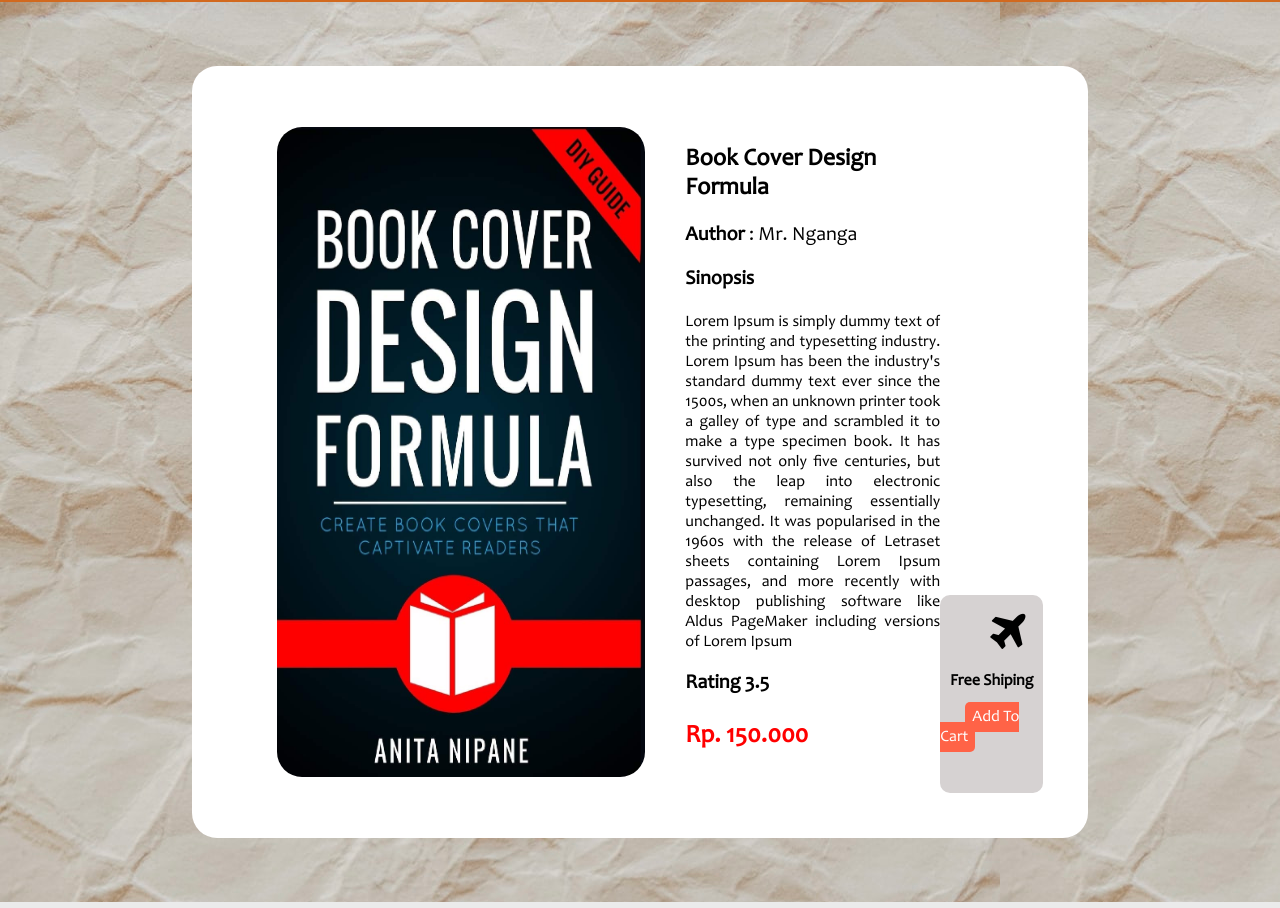
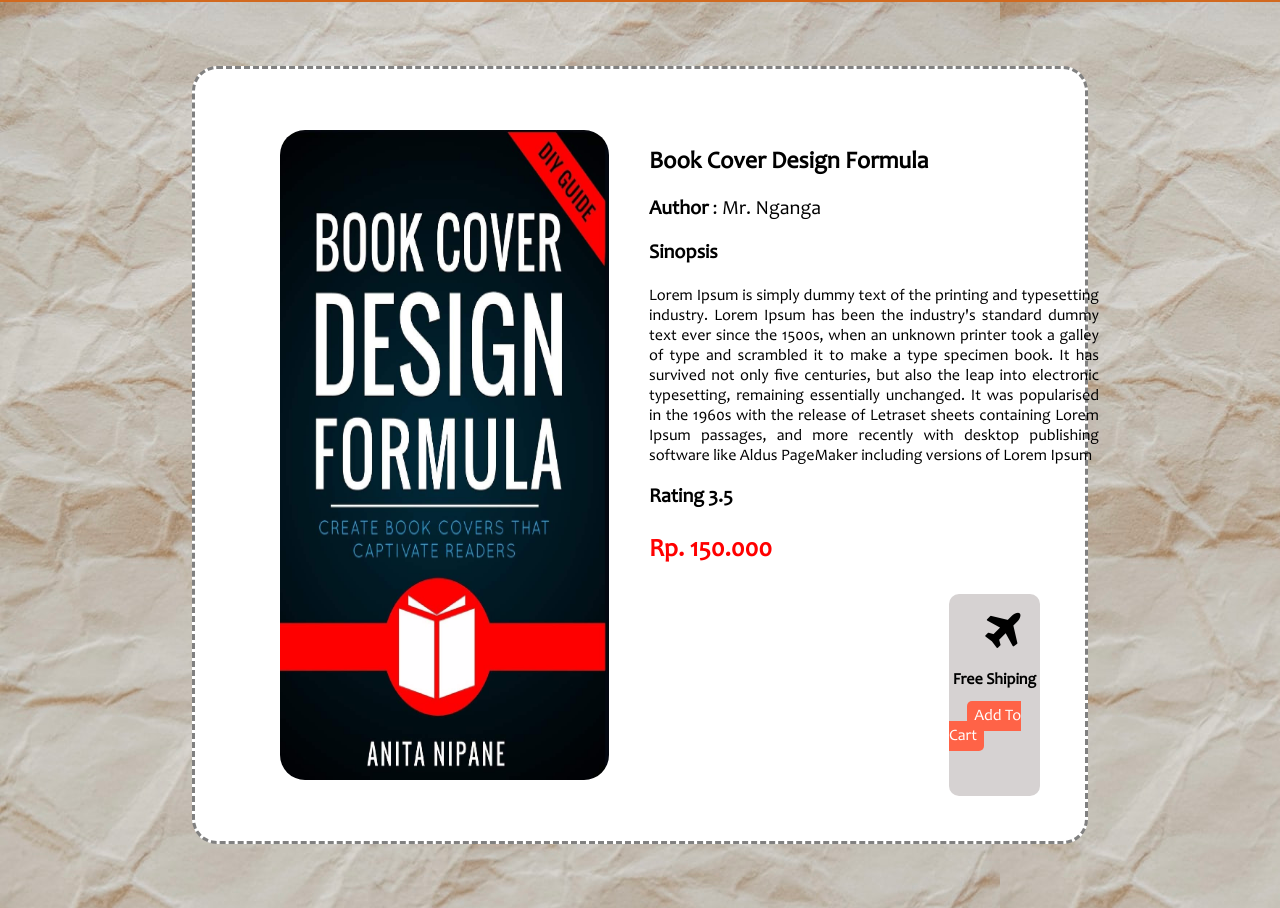
Before and after one commit to putra443/Tubes_IMK, a plain HTML site: page Page/detailsBuku.html in a window 1280 px wide. Shown: the part 83-991 px from the top of the page. Drawn offline with Linux system fonts and the light colour scheme.

Commit message:
rapihin details
margin dkk

```diff
--- a/Page/detailsBuku.html
+++ b/Page/detailsBuku.html
@@ -28,7 +28,7 @@
             <h2 class="info">Book Cover Design Formula</h2>
             <p class="info" style="font-size: 20px;"><b>Author</b> : Mr. Nganga</p>
             <p class="info" style="font-size: 20px"><b>Sinopsis</b></p>
-            <p class="info" style="text-align: justify;">Lorem Ipsum is simply dummy text of the printing and
+            <p class="info" style="text-align: justify; width: 450px">Lorem Ipsum is simply dummy text of the printing and
                 typesetting industry. Lorem Ipsum has been the industry's standard dummy text ever since the 1500s, when
                 an unknown printer took a galley of type and scrambled it to make a type specimen book. It has survived
                 not only five centuries, but also the leap into electronic typesetting, remaining essentially unchanged.
@@ -40,9 +40,9 @@
         </article>
 
         <div class="cart_field">
-            <i class="fa fa-plane" style="margin-left: 50px; font-size: 45px; margin-top: 15px;"></i>
+            <i class="fa fa-plane" style="margin-left: 40%; font-size: 45px; margin-top: 15px;"></i>
             <p style="text-align: center;"><b>Free Shiping</b></p>
-            <a href="" style="margin-left: 25px; background-color: tomato; padding: 7px; border-radius: 5px; color: white; text-decoration: none;">Add To Cart</a>
+            <a href="../Page/cart.html" style="margin-left: 20%; background-color: tomato; padding: 7px; border-radius: 5px; color: white; text-decoration: none;">Add To Cart</a>
         </div>
     </div>
 </body>
--- a/Style/styleDetails.css
+++ b/Style/styleDetails.css
@@ -4,6 +4,7 @@
     padding: 45px;
     border-radius: 25px;
     display: flex;
+    border: 3px dashed grey;
 }
 
 .details_container img{
@@ -11,6 +12,7 @@
     height: 650px;
     border-radius: 25px;
     float: left;
+
 }
 
 article {
@@ -24,5 +26,5 @@ article {
     margin-top: 60%;
     width: 15%;
     border-radius: 10px;
-    padding-bottom: 20px;
+    padding-bottom: 2%;
 }
```
Also changed, not shown: Page/katalog.html (+1 -1 lines).
